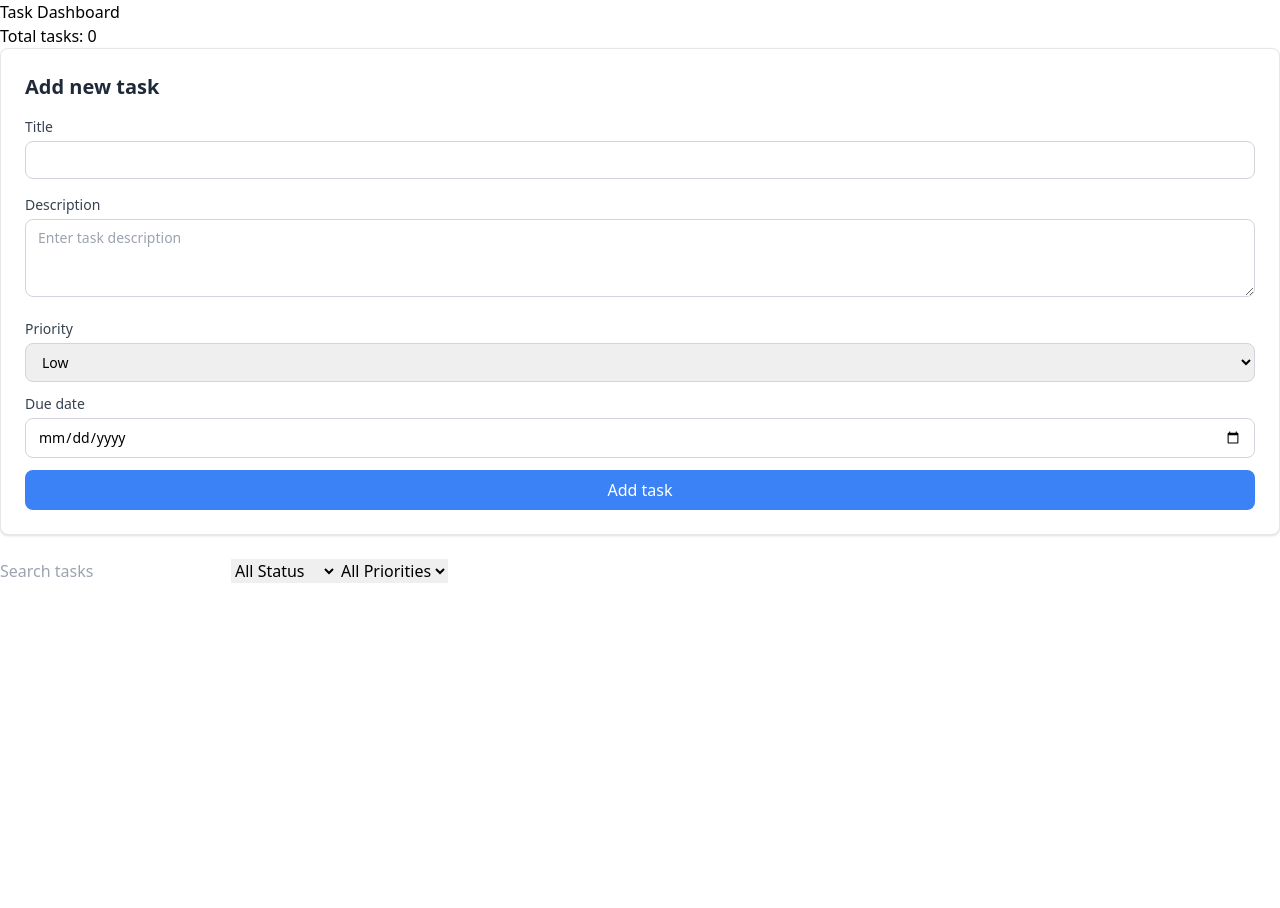
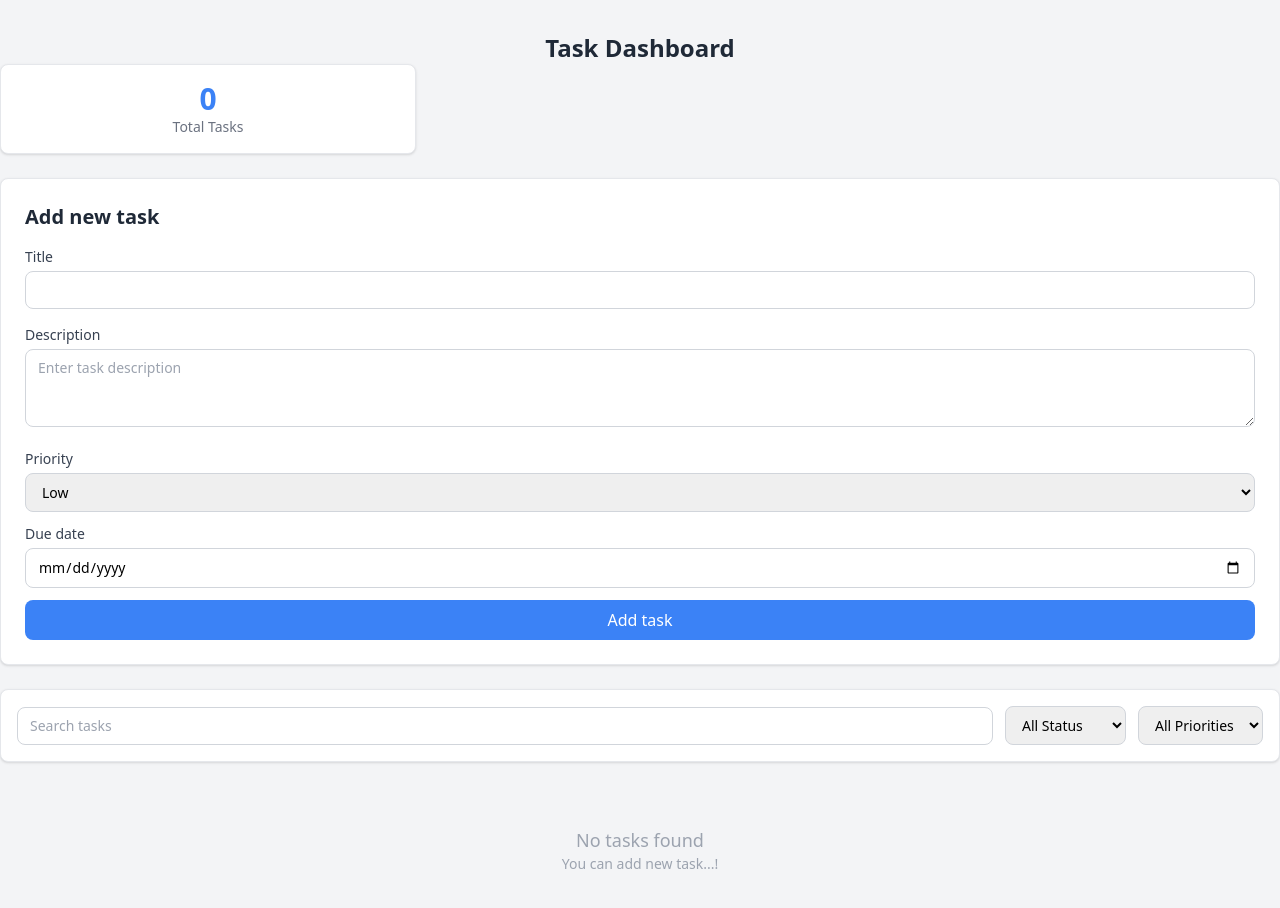
Before and after one commit to Albina93/task-dashboard, a React (Vite) app: page / in a window 1280 px wide. Shown: the top 908 px of the page. Before the commit the page ends 800 px from the top, so only its background shows below. Built offline with nearby package versions, Linux system fonts and the light colour scheme.

Commit message:
More styling added

```diff
--- a/src/components/DashBoard/Dasboard.tsx
+++ b/src/components/DashBoard/Dasboard.tsx
@@ -66,9 +66,18 @@ const Dashboard = () => {
     console.log("edit task: ", task);
   };
   return (
-    <div>
-      <h1>Task Dashboard</h1>
-      <p>Total tasks: {tasks.length}</p>
+    <div className="min-h-screen bg-gray-100">
+      <div className="max-w-4xl mx-auto px-4 py-4"></div>
+      <h1 className="text-2xl font-bold text-gray-800 text-center">
+        Task Dashboard
+      </h1>
+      <div className="grid grid-cols-3 gap-4 mb-6">
+        <div className="bg-white rounded-lg shadow p-4 text-center border border-gray-200">
+          <p className="text-3xl font-bold text-blue-500">{tasks.length}</p>
+          <p className="text-sm text-gray-500">Total Tasks</p>
+        </div>
+      </div>
+
       <TaskForm onSubmit={handleSubmit} />
       <TaskFilter filters={filters} onFilterChange={setFilters} />
       <TaskList
--- a/src/components/TaskFilter/TaskFilter.tsx
+++ b/src/components/TaskFilter/TaskFilter.tsx
@@ -2,7 +2,8 @@ import type { TaskFilterProps, TaskFilterOptions } from "../../types";
 
 export const TaskFilter = ({ filters, onFilterChange }: TaskFilterProps) => {
   return (
-    <div>
+    <div className="bg-white rounded-lg shadow p-4 mb-6 border border-gray-200">
+      <div className="flex flex-col gap-3 md:flex-row md:items-center">
         {/* Search box */}
         <input
           type="text"
@@ -11,6 +12,7 @@ export const TaskFilter = ({ filters, onFilterChange }: TaskFilterProps) => {
           onChange={(e) =>
             onFilterChange({ ...filters, searchText: e.target.value })
           }
+          className="flex-1 border border-gray-300 rounded-lg px-3 py-2 text-sm focus:outline-none focus:ring-2 focus:ring-blue-500"
         />
         {/* Filter by Status */}
         <select
@@ -21,6 +23,7 @@ export const TaskFilter = ({ filters, onFilterChange }: TaskFilterProps) => {
               status: e.target.value as TaskFilterOptions["status"],
             })
           }
+          className="border border-gray-300 rounded-lg px-3 py-2 text-sm focus:outline-none focus:ring-2 focus:ring-blue-500"
         >
           <option value="all">All Status</option>
           <option value="todo">Todo</option>
@@ -36,6 +39,7 @@ export const TaskFilter = ({ filters, onFilterChange }: TaskFilterProps) => {
               priority: e.target.value as TaskFilterOptions["priority"],
             })
           }
+          className="border border-gray-300 rounded-lg px-3 py-2 text-sm focus:outline-none focus:ring-2 focus:ring-blue-500"
         >
           <option value="all">All Priorities</option>
           <option value="low">Low</option>
@@ -43,5 +47,6 @@ export const TaskFilter = ({ filters, onFilterChange }: TaskFilterProps) => {
           <option value="high">High</option>
         </select>
       </div>
+    </div>
   );
 };
--- a/src/components/TaskList/TaskList.tsx
+++ b/src/components/TaskList/TaskList.tsx
@@ -9,7 +9,14 @@ export const TaskList = ({
 }: TaskListProps) => {
   return (
     <div>
-      {tasks.map((task) => (
+      {/* Show message if no task found */}
+      {tasks.length === 0 ? (
+        <div className="text-center py-10 text-gray-400">
+          <p className="text-lg font-medium">No tasks found</p>
+          <p className="text-sm">You can add new task...!</p>
+        </div>
+      ) : (
+        tasks.map((task) => (
           <TaskItem
             key={task.id}
             task={task}
@@ -17,7 +24,8 @@ export const TaskList = ({
             onEdit={onEdit}
             onStatusChange={onStatusChange}
           />
-      ))}
+        ))
+      )}
     </div>
   );
 };
```
Lines whose indentation alone changed are shown as unchanged.
